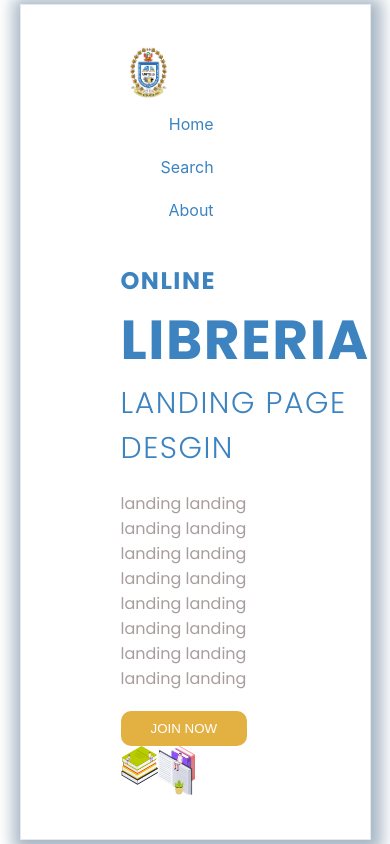
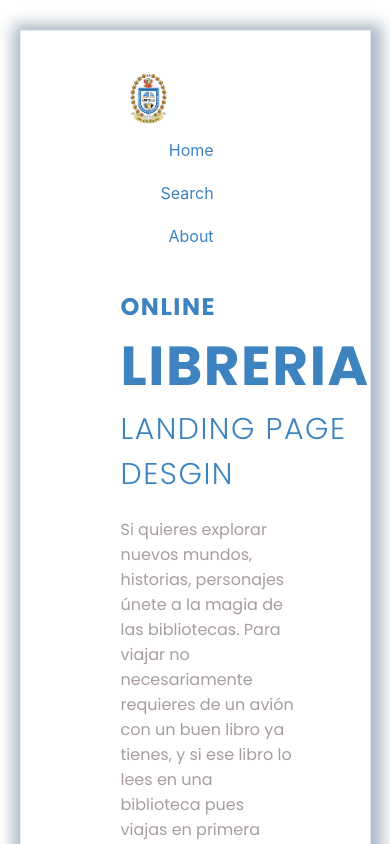
Before and after one commit to akanzadev/BibliotecaUntels, a React (Create React App) app: page / in a window 390 px wide. Shown: the top 844 px of the page. Built offline with nearby package versions, Linux system fonts and the light colour scheme.

Commit message:
semi flex

```diff
--- a/src/Components/Header/Header.css
+++ b/src/Components/Header/Header.css
@@ -1,9 +1,10 @@
 .header {
   width: 100%;
-  height: 100vh;
+  min-height: 100vh;
   display: flex;
   align-items: center;
   justify-content: center;
+  padding: 30px 0px;
 }
 .header-content {
   width: 90%;
--- a/src/Components/Home/Home.css
+++ b/src/Components/Home/Home.css
@@ -37,16 +37,15 @@
   width: 70%;
   font-size: 16px;
   color: var(--colorPlomo);
-  text-transform: lowercase;
   padding: 20px 0px;
 }
-.home-text button{
-    background-color: #E3B142;
-    border-radius: 10px;
-    outline: none;
-    border: none;
-    color: white;
-    padding: 10px 30px;
+.home-text button {
+  background-color: #e3b142;
+  border-radius: 10px;
+  outline: none;
+  border: none;
+  color: white;
+  padding: 10px 30px;
 }
 .home-img {
   flex-basis: 50%;
@@ -60,3 +59,15 @@
 .home-img__item img {
   width: 100%;
 }
+
+@media screen and (max-width: 1200px) {
+  .home-text {
+    flex-basis: 100%;
+  }
+
+  .home-img {
+    padding-top: 60px;
+    flex-basis: 50%;
+    margin: auto;
+  }
+}
--- a/src/Components/Home/Home.js
+++ b/src/Components/Home/Home.js
@@ -11,14 +11,19 @@ const Home = () => {
             <span>LANDING PAGE DESGIN</span>
           </h1>
           <p>
-            LANDING LANDING LANDING LANDING LANDING LANDING LANDING LANDING
-            LANDING LANDING LANDING LANDING LANDING LANDING LANDING LANDING
+            Si quieres explorar nuevos mundos, historias, personajes únete a la
+            magia de las bibliotecas. Para viajar no necesariamente requieres de
+            un avión con un buen libro ya tienes, y si ese libro lo lees en una
+            biblioteca pues viajas en primera clase.
           </p>
           <button type="button">JOIN NOW</button>
         </div>
         <div className="home-img">
           <figure className="home-img__item">
-            <img src="./assets/Online_education_SVG.svg" alt="Educacion Online" />
+            <img
+              src="./assets/Online_education_SVG.svg"
+              alt="Educacion Online"
+            />
           </figure>
           <figure className="home-img__item">
             <img src="./assets/Books_SVG.svg" alt="Libros Electronicos" />
--- a/src/Components/Nav/Nav.css
+++ b/src/Components/Nav/Nav.css
@@ -32,11 +32,9 @@
     padding: 10px 40px;
     cursor: pointer;
     border-bottom: 3px solid transparent;
-}
-.nav-list__item a:hover{
+    transition: all 500ms;
 }
 .nav-list__item:hover a{
-    background-color: #11538d;
+    background-color: rgba(17, 83, 141 , 0.7);
     color: white;
-    border-bottom: 3px solid var(--colorAzul);
 }
```
